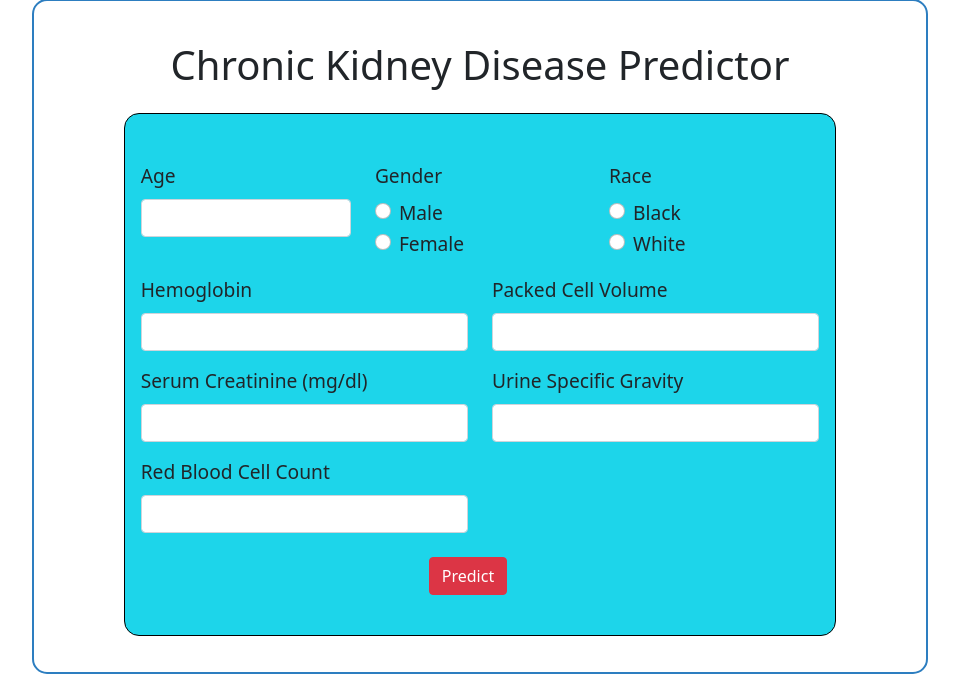
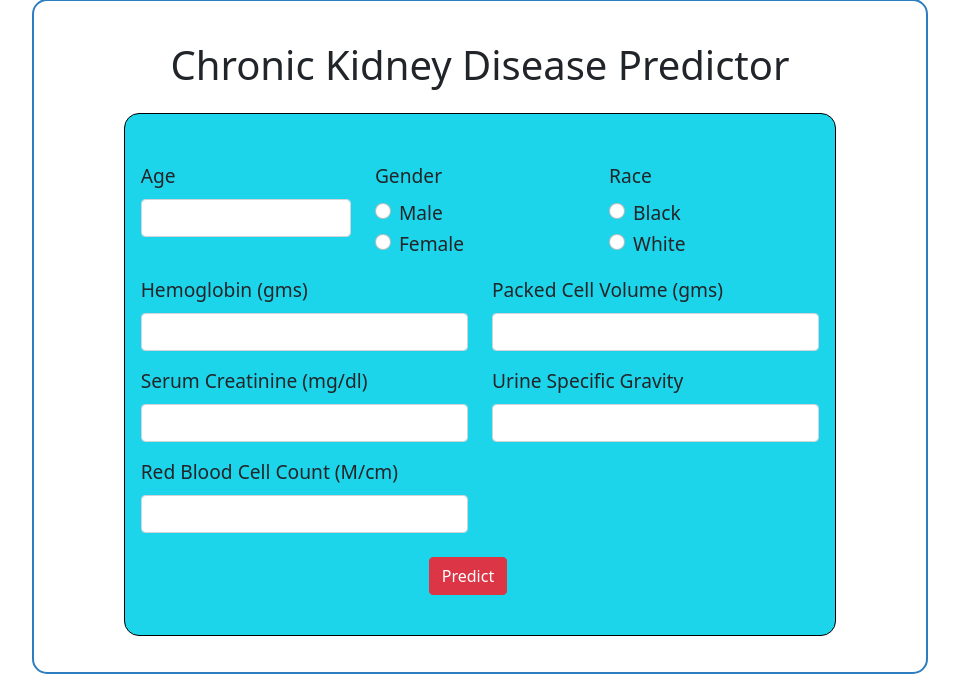
Before and after one commit to rushi396/ChronicKidenyDisease-Prediction, a Flask app: page /prediction in a window 1280 px wide. Shown: the part 733-1415 px from the top of the page, without its empty margins (160-1119 px from the left). Run offline with Flask 2, Linux system fonts and the light colour scheme.

Commit message:
prediction page updated

```diff
--- a/ckdApp/templates/pred.html
+++ b/ckdApp/templates/pred.html
@@ -10,7 +10,7 @@
             <div class="card-body">
                 <h5 class="card-title text-center" style="font-size: 1.5em;font-family: 'Bebas Neue', cursive;">Chronic Kidney Disease Prediction Report</h5>
                 {% if pred == 0 %}
-                    <h5 class="card-title my-5" style="font-size: 1.7em; font-family: 'Bebas Neue', cursive;">Kidney Disease Detected!</h5>
+                    <h5 class="card-title my-5" style="font-size: 1.7em; font-family: 'Bebas Neue', cursive;">Chronic Kidney Disease Detected!</h5>
                     <h5 class="card-title my-5" style="font-size: 1.7em; font-family: 'Bebas Neue', cursive;">CKD-EPI creatinine equation : GFR is {{forgfr}}</h5>
                     <h5 class="card-title my-5" style="font-size: 1.7em; font-family: 'Bebas Neue', cursive;">{{stage}}</h5>
 
@@ -22,7 +22,7 @@
                 {% endif %}
 
                 {% if pred == 1 %}
-                    <h5 class="card-title my-5" style="font-size: 1.7em;font-family: 'Bebas Neue', cursive;">Kidney Disease Not Detected!</h5>
+                    <h5 class="card-title my-5" style="font-size: 1.7em;font-family: 'Bebas Neue', cursive;">Chronic Kidney Disease Not Detected!</h5>
                     <h5 class="card-title my-5" style="font-size: 1.7em; font-family: 'Bebas Neue', cursive;">CKD-EPI creatinine equation : GFR is {{forgfr}}</h5>
                     <h5 class="card-title my-5" style="font-size: 1.7em; font-family: 'Bebas Neue', cursive;">{{stage}}</h5>
 
--- a/ckdApp/templates/prediction.html
+++ b/ckdApp/templates/prediction.html
@@ -49,14 +49,14 @@
 
                                 <div class="col-md-6 my-2">
                                     <div class="form-group">
-                                        <label for="hb" class="form-label">Hemoglobin</label>
+                                        <label for="hb" class="form-label">Hemoglobin (gms)</label>
                                         <input required type="number" step="any" name="hb" class="form-control" id="hb">
                                     </div>
                                 </div>
 
                                 <div class="col-md-6 my-2">
                                     <div class="form-group">
-                                        <label for="pcv" class="form-label">Packed Cell Volume</label>
+                                        <label for="pcv" class="form-label">Packed Cell Volume (gms)</label>
                                         <input required type="number" step="any" name="pcv" class="form-control" id="pcv">
                                     </div>
 
@@ -80,7 +80,7 @@
 
                                 <div class="col-md-6 my-2">
                                     <div class="form-group">
-                                        <label for="rbc" class="form-label">Red Blood Cell Count</label>
+                                        <label for="rbc" class="form-label">Red Blood Cell Count (M/cm)</label>
                                         <input required type="number" step="any" name="rbcc"  class="form-control" id="rbcc">
                                     </div>
 
```
